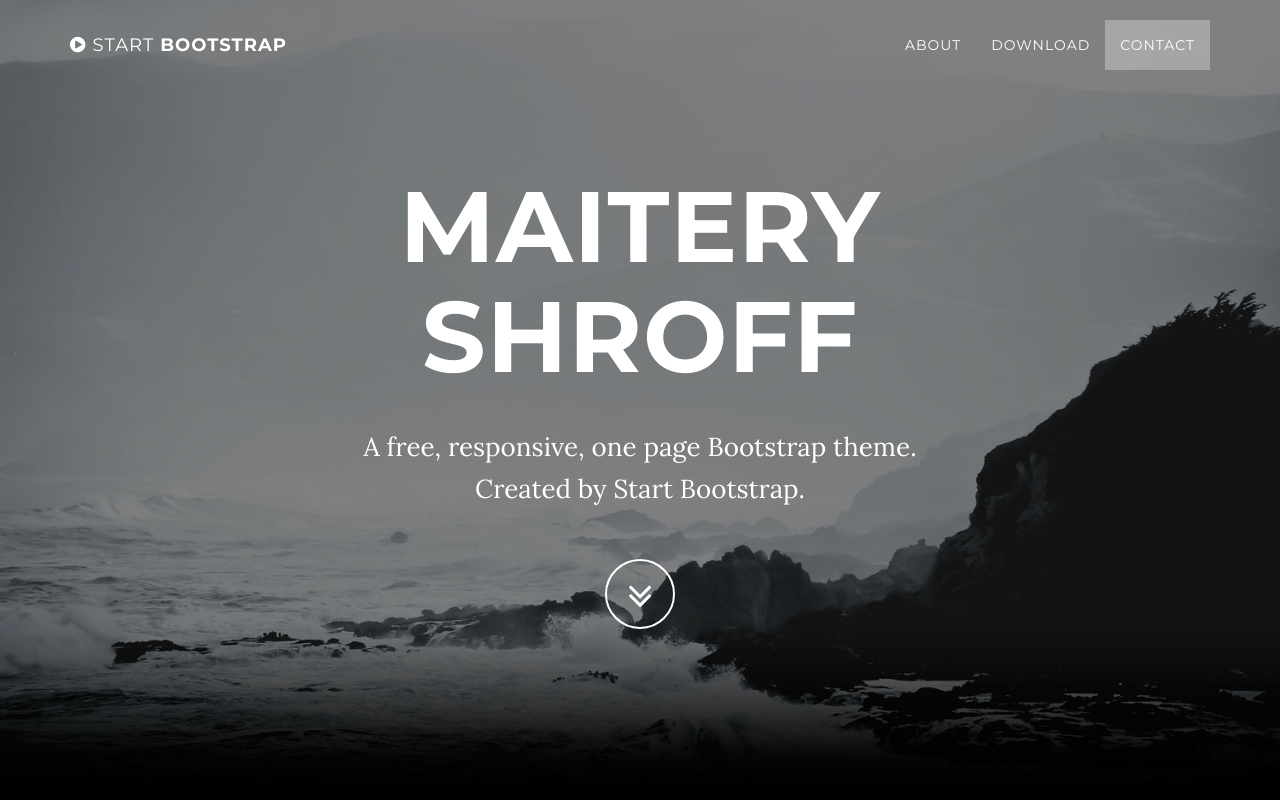
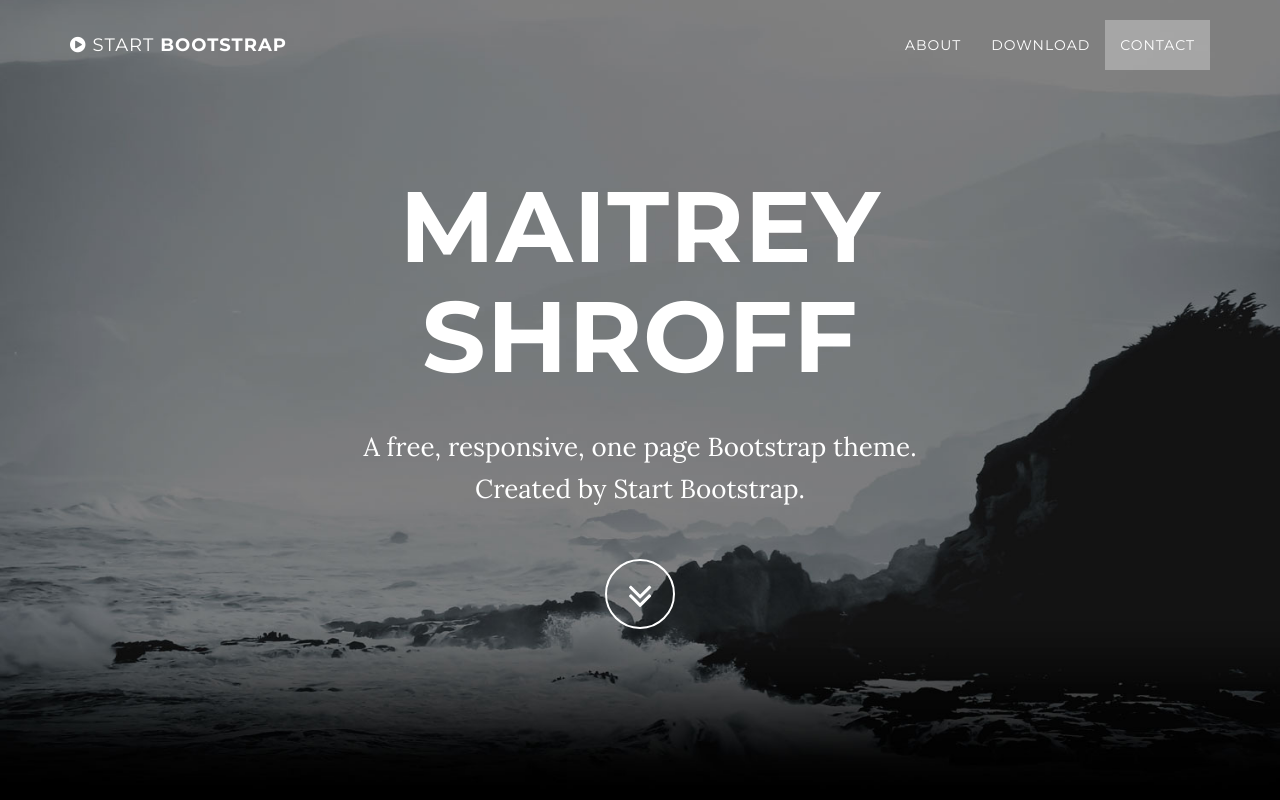
Before and after one commit to maitrey-shroff/maitrey-shroff.github.io, a website: page index.html in a window 1280 px wide. Shown: the top 800 px of the page. Drawn offline with nearby package versions, Linux system fonts and the light colour scheme; some packages are replaced by stand-ins of ours.

Commit message:
misspelled name

```diff
--- a/index.html
+++ b/index.html
@@ -74,7 +74,7 @@
             <div class="container">
                 <div class="row">
                     <div class="col-md-8 col-md-offset-2">
-                        <h1 class="brand-heading">Maitery Shroff</h1>
+                        <h1 class="brand-heading">Maitrey Shroff</h1>
                         <p class="intro-text">A free, responsive, one page Bootstrap theme.
                             <br>Created by Start Bootstrap.</p>
                         <a href="#about" class="btn btn-circle page-scroll">
```
